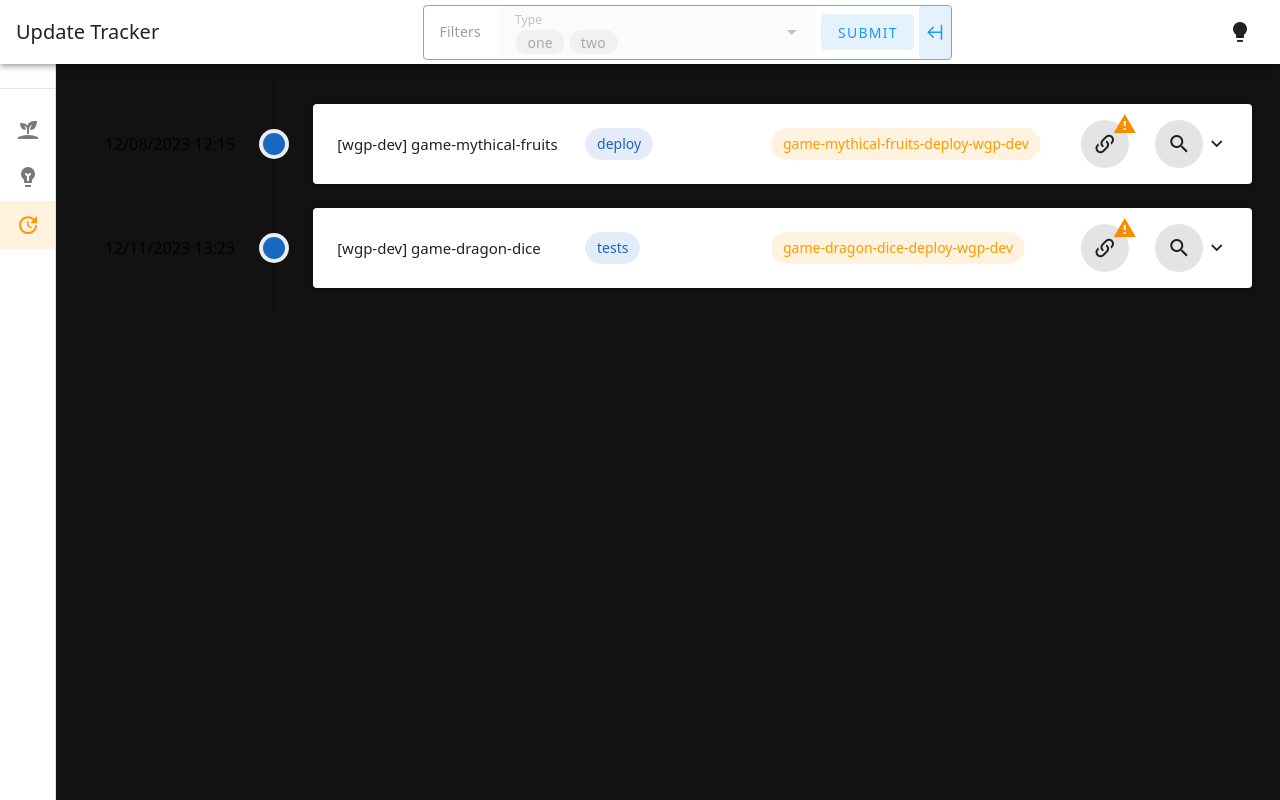
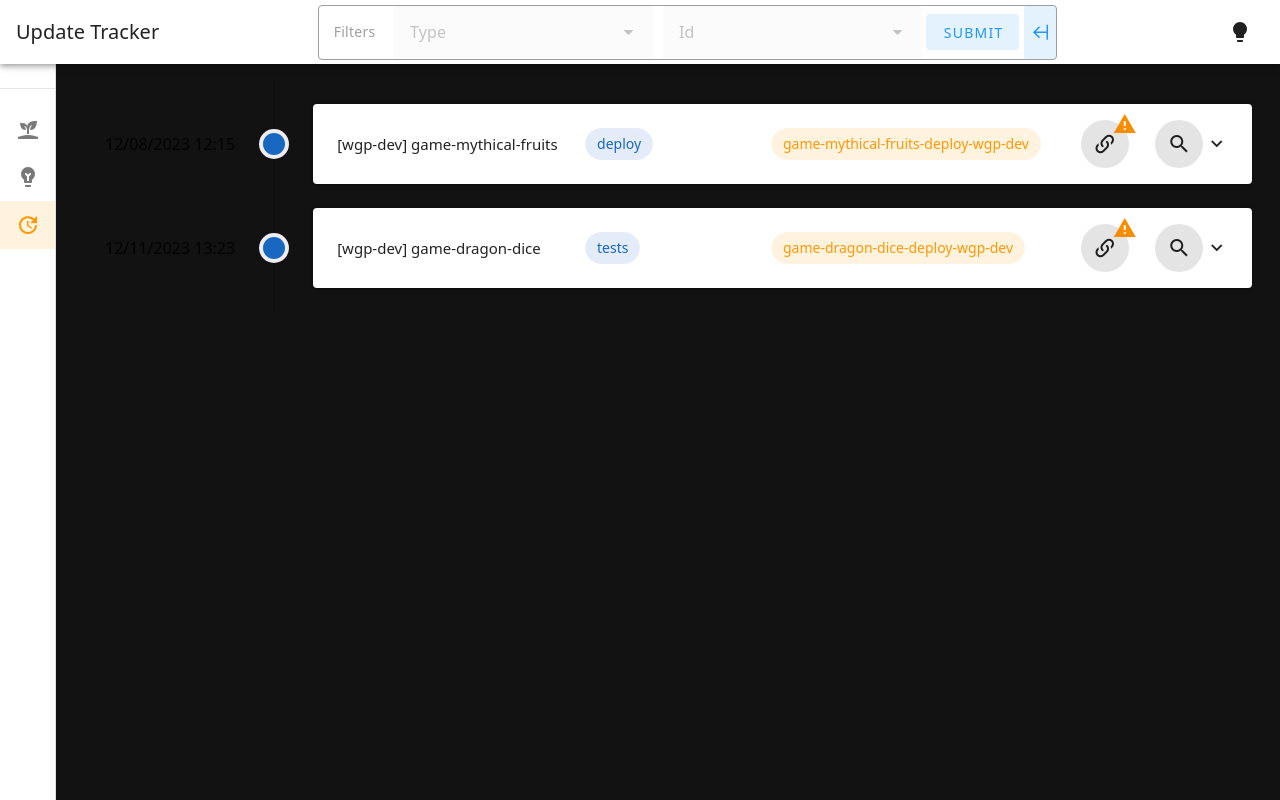
Before and after one commit to kevin-radino-aleacsysonline/tracker-visualizer, a Vue app: page /updates in a window 1280 px wide. Built offline with nearby package versions, Linux system fonts and the light colour scheme.

Commit message:
filter search bar

```diff
--- a/src/components/DropdownComponent.vue
+++ b/src/components/DropdownComponent.vue
@@ -1,7 +1,7 @@
 <template>
-    <v-select hide-details v-model="value" :items="items" label="Type" multiple>
+    <v-select :color hide-details v-model="value" :items :label multiple>
         <template v-slot:selection="{ item, index }">
-            <v-chip v-if="index < 3">
+            <v-chip :color v-if="index < 3">
                 <span>{{ item.title }}</span>
             </v-chip>
             <span v-if="index === 3" class="text-grey text-caption align-self-center"> (+{{ value.length - 3 }} others) </span>
@@ -12,7 +12,7 @@
 <script setup lang="ts">
 import { ref } from 'vue';
 
-defineProps<{ items: string[] }>();
+defineProps<{ items: string[]; color: string; label: string }>();
 
-const value = ref(['one', 'two']);
+const value = ref([]);
 </script>
--- a/src/components/FilterExpandComponent.vue
+++ b/src/components/FilterExpandComponent.vue
@@ -1,10 +1,11 @@
 <template>
-    <v-card variant="outlined" color="grey" class="hover-card" :class="{ 'is-expanded': expanded }">
+    <v-card v-if="!isLoading" variant="outlined" color="grey" class="hover-card" :class="{ 'is-expanded': expanded }">
         <v-card-text class="d-flex align-center">
             <span class="filter-text">Filters</span>
             <span v-if="expanded" class="d-flex align-center card-content">
                 <div class="centered-div">
-                    <dropdown-component :items="['one', 'two', 'three', 'four']"></dropdown-component>
+                    <dropdown-component v-if="typeItems" :label="'Type'" :color="'blue'" :items="typeItems"></dropdown-component>
+                    <dropdown-component :label="'Id'" :color="'orange'" :items="idItems"></dropdown-component>
                 </div>
                 <v-btn variant="tonal" color="blue" class="submit-btn">Submit</v-btn>
             </span>
@@ -15,24 +16,60 @@
             </v-icon>
         </v-btn>
     </v-card>
+    <v-label v-else>Loading...</v-label>
 </template>
 
 <script setup lang="ts">
-import { ref, onUnmounted } from 'vue';
+import { ref, onUnmounted, onMounted, Ref, watch } from 'vue';
 import { eventBus } from '../events/eventBus';
-import { OnQueryChangedArgs } from '../events/eventTypes';
+import { OnQueryChangedArgs, OnViewLoadingArgs, OnViewUpdateArgs } from '../events/eventTypes';
 import DropdownComponent from './DropdownComponent.vue';
+import { UpdateType } from '../types/updateTypes';
+import { EnvironmentType } from '../types/environmentTypes';
+import { ProjectType } from '../types/projectTypes';
+import { getDataTypeRoute } from '../controllers/urlQuery';
+import { getTypesByDataType } from '../controllers/helpers';
+import { useRoute } from 'vue-router';
 
 const expanded = ref(true);
+const route = useRoute();
 
+var isLoading = ref(false);
+var typeItems: Ref<UpdateType[] | EnvironmentType[] | ProjectType[]> = ref([]);
+var idItems: Ref<string[]> = ref([]);
 eventBus.on('onQueryChange', handleOnQueryChange);
+eventBus.on('onViewUpdate', handleOnViewUpdate);
+eventBus.on('onViewLoading', handleOnViewLoading);
 
 onUnmounted(() => {
     eventBus.off('onQueryChange', handleOnQueryChange);
+    eventBus.off('onViewUpdate', handleOnViewUpdate);
+    eventBus.off('onViewLoading', handleOnViewLoading);
 });
 
-function handleOnQueryChange(args: OnQueryChangedArgs): void {
-    args;
+onMounted(() => {
+    updateFilters();
+});
+
+watch(route, () => {
+    updateFilters();
+});
+
+function updateFilters(): void {
+    const dataType = getDataTypeRoute(route);
+    typeItems.value?.slice(0);
+    typeItems.value = getTypesByDataType(dataType);
+}
+
+function handleOnQueryChange(_: OnQueryChangedArgs): void {}
+
+function handleOnViewUpdate(args: OnViewUpdateArgs): void {
+    isLoading.value = false;
+    idItems.value = args.list;
+}
+
+function handleOnViewLoading(_: OnViewLoadingArgs): void {
+    isLoading.value = true;
 }
 </script>
 
@@ -59,7 +96,7 @@ function handleOnQueryChange(args: OnQueryChangedArgs): void {
     align-items: center;
 }
 .hover-card.is-expanded {
-    width: 50%;
+    width: 70%;
     height: 55px;
     transition: all 0.3s ease;
 }
--- a/src/components/ViewTemplate.vue
+++ b/src/components/ViewTemplate.vue
@@ -10,6 +10,7 @@
 <script setup lang="ts">
 import { QueryInfoType } from '../types/queryInfoType';
 import { IIdentifiable } from '../types/identifiable';
+import { eventBus } from '../events/eventBus';
 import { onMounted, ref, watch, Ref } from 'vue';
 import { useRoute } from 'vue-router';
 import { getEnvironments, getProjects, getUpdates, filterData } from '../controllers/dataController';
@@ -24,7 +25,13 @@ const route = useRoute();
 const props = defineProps<{ dataType: DataType }>();
 
 onMounted(async () => {
+    eventBus.emit('onViewLoading', {});
     await fetchData();
+    const idList: string[] = [];
+    fetchedData.forEach((value) => {
+        idList.push(value.id);
+    });
+    eventBus.emit('onViewUpdate', { list: idList });
 });
 
 watch(route, async () => {
--- /dev/null
+++ b/src/controllers/helpers.ts
@@ -0,0 +1,18 @@
+import { DataType } from '../types/dataTypes';
+import { EnvironmentType } from '../types/environmentTypes';
+import { ProjectType } from '../types/projectTypes';
+import { UpdateType } from '../types/updateTypes';
+
+export function getTypesByDataType(dataType: DataType): UpdateType[] | EnvironmentType[] | ProjectType[] {
+    switch (dataType) {
+        case DataType.Environments: {
+            return Object.values(EnvironmentType);
+        }
+        case DataType.Projects: {
+            return Object.values(ProjectType);
+        }
+        case DataType.Updates: {
+            return Object.values(UpdateType);
+        }
+    }
+}
--- a/src/controllers/urlQuery.ts
+++ b/src/controllers/urlQuery.ts
@@ -3,6 +3,7 @@ import router from '../setup/router';
 import { RouteLocationNormalizedLoaded } from 'vue-router';
 import { QueryInfoType } from '../types/queryInfoType';
 import { eventBus } from '../events/eventBus';
+import { DataType } from '../types/dataTypes';
 
 export function addOrRemoveData(data: any, route: RouteLocationNormalizedLoaded, queryType: QueryInfoType): void {
     let castedData = undefined;
@@ -72,3 +73,8 @@ function updateRouteQuery(query: any, route: RouteLocationNormalizedLoaded): voi
 export function clearRouteQuery(): void {
     router.push({ query: {} });
 }
+
+export function getDataTypeRoute(route: RouteLocationNormalizedLoaded): DataType {
+    var dataType: DataType = DataType[route.name as keyof typeof DataType];
+    return dataType;
+}
--- a/src/events/eventBus.ts
+++ b/src/events/eventBus.ts
@@ -1,8 +1,10 @@
-import { OnQueryChangedArgs, OnQueryResetArgs } from './eventTypes';
+import { OnQueryChangedArgs, OnQueryResetArgs, OnViewLoadingArgs, OnViewUpdateArgs } from './eventTypes';
 
 export interface EventMap {
     onQueryChange: OnQueryChangedArgs;
     onQueryReset: OnQueryResetArgs;
+    onViewUpdate: OnViewUpdateArgs;
+    onViewLoading: OnViewLoadingArgs;
 }
 
 type EventHandler<T = any> = (payload: T) => void;
--- a/src/events/eventTypes.ts
+++ b/src/events/eventTypes.ts
@@ -7,3 +7,9 @@ export interface OnQueryChangedArgs {
 }
 
 export interface OnQueryResetArgs {}
+
+export interface OnViewUpdateArgs {
+    list: string[];
+}
+
+export interface OnViewLoadingArgs {}
--- a/src/main.ts
+++ b/src/main.ts
@@ -1,6 +1,6 @@
-import { createApp } from 'vue';
 import App from './App.vue';
 import vuetify from './setup/vuetify';
+import { createApp } from 'vue';
 import router from './setup/router';
 
 import './scss/normalize.css';
```
